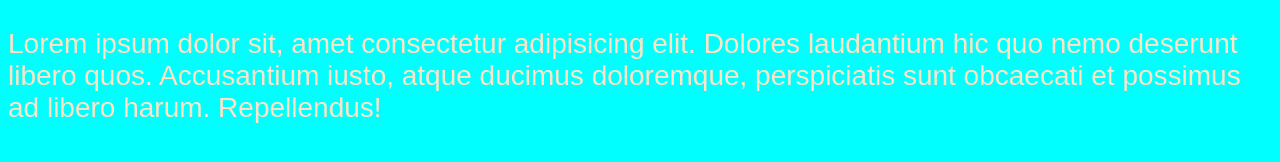
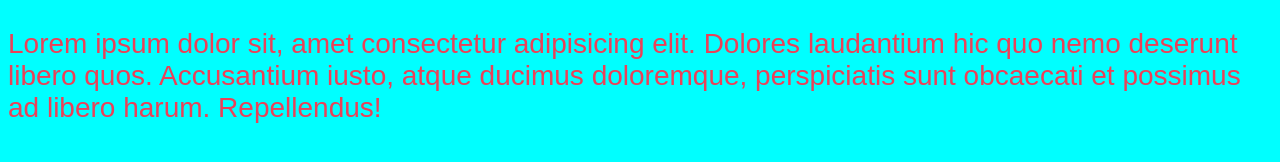
Before and after one commit to WillZapata/Carrito, a plain HTML site: page index.html in a window 1280 px wide. Drawn offline with Linux system fonts and the light colour scheme.

Commit message:
se cambia el color de la letra

```diff
--- a/CSS/estilos.css
+++ b/CSS/estilos.css
@@ -1,6 +1,6 @@
 body {
     background-color: aqua;
-    color: bisque;
+    color: rgb(235, 65, 88);
     font-family: Arial, Helvetica, sans-serif;
     font-size: 28px;
 }
```
